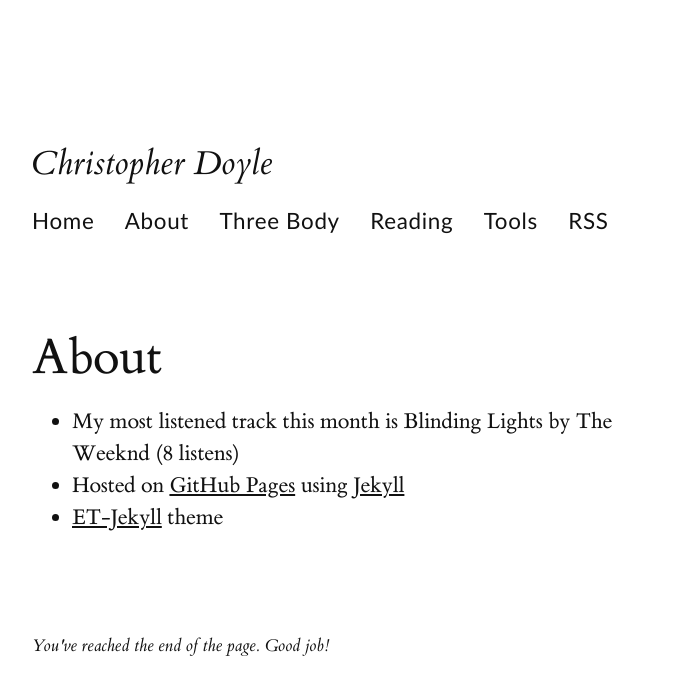
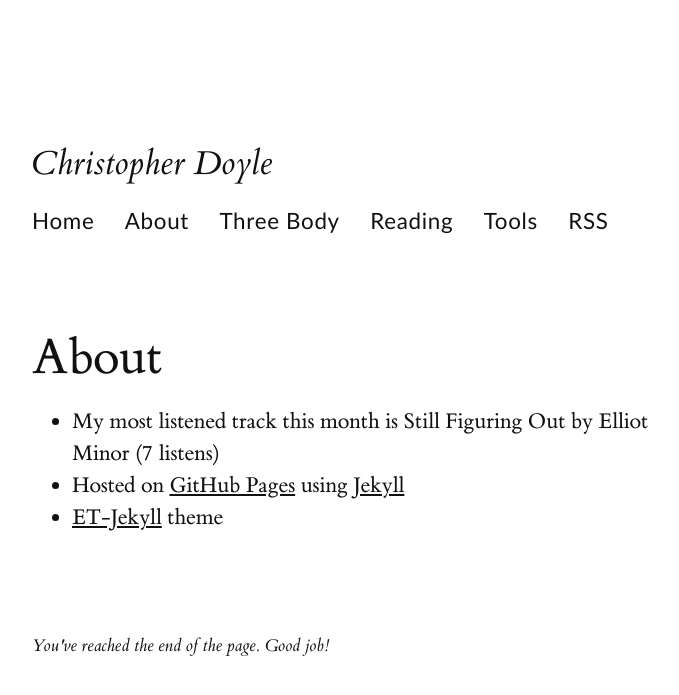
Before and after one commit to christopherdoyle/christopherdoyle.github.io, a Jekyll site: the page built from about.md, in a window 1280 px wide. Shown: the top 695 px of the page, without its empty margins (128-807 px from the left). Built offline with Jekyll 4.4.1, drawn with Linux system fonts in a browser that asks for light colours.

Commit message:
Updated config with latest top track from last.fm

```diff
--- a/_config.yml
+++ b/_config.yml
@@ -14,7 +14,7 @@ sass:
   style: compressed
 title: Christopher Doyle
 top_track:
-  artist: The Weeknd
-  name: Blinding Lights
-  playcount: 8
+  artist: Elliot Minor
+  name: Still Figuring Out
+  playcount: 7
 url: https://christopherdoyle.github.io/
```
